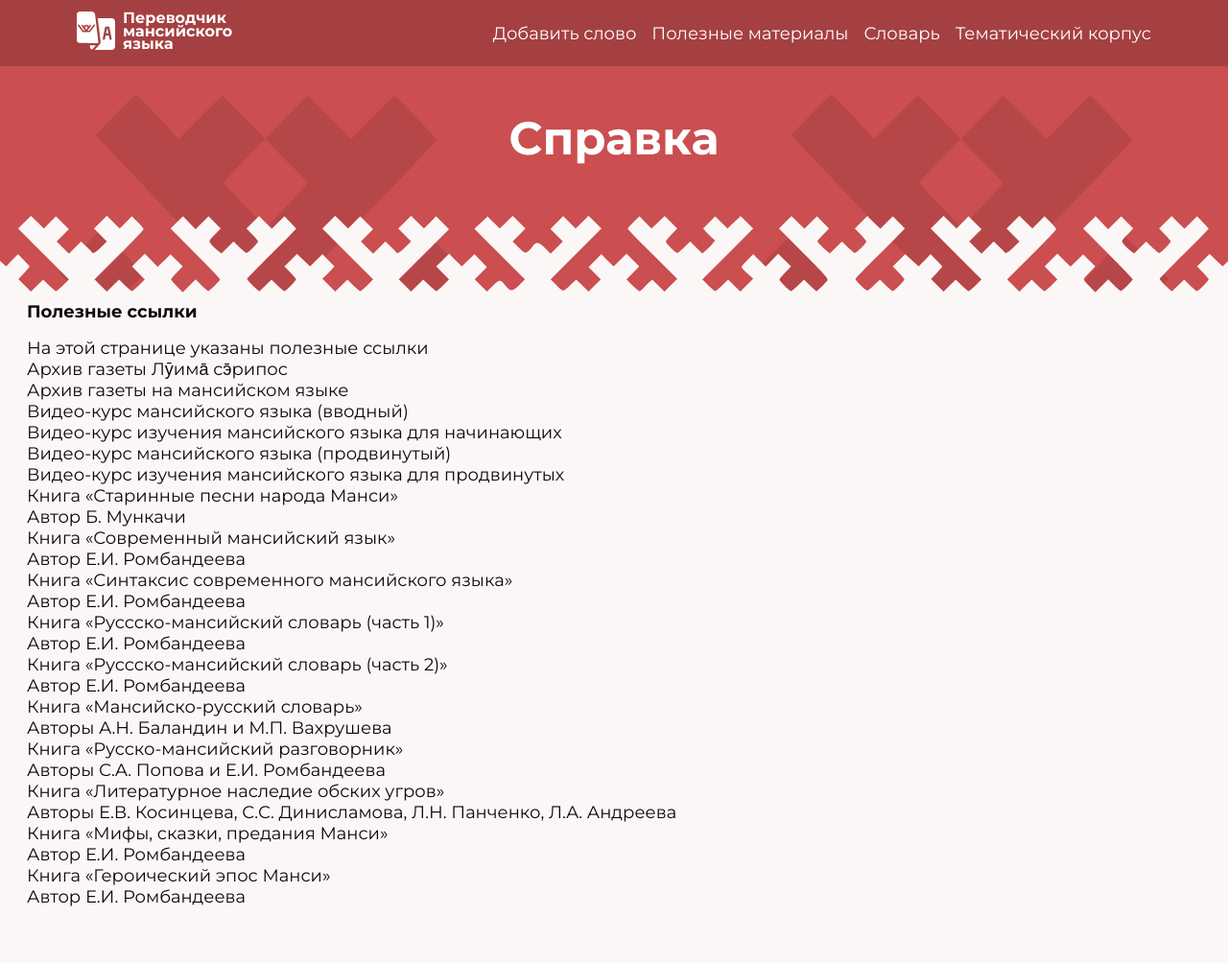
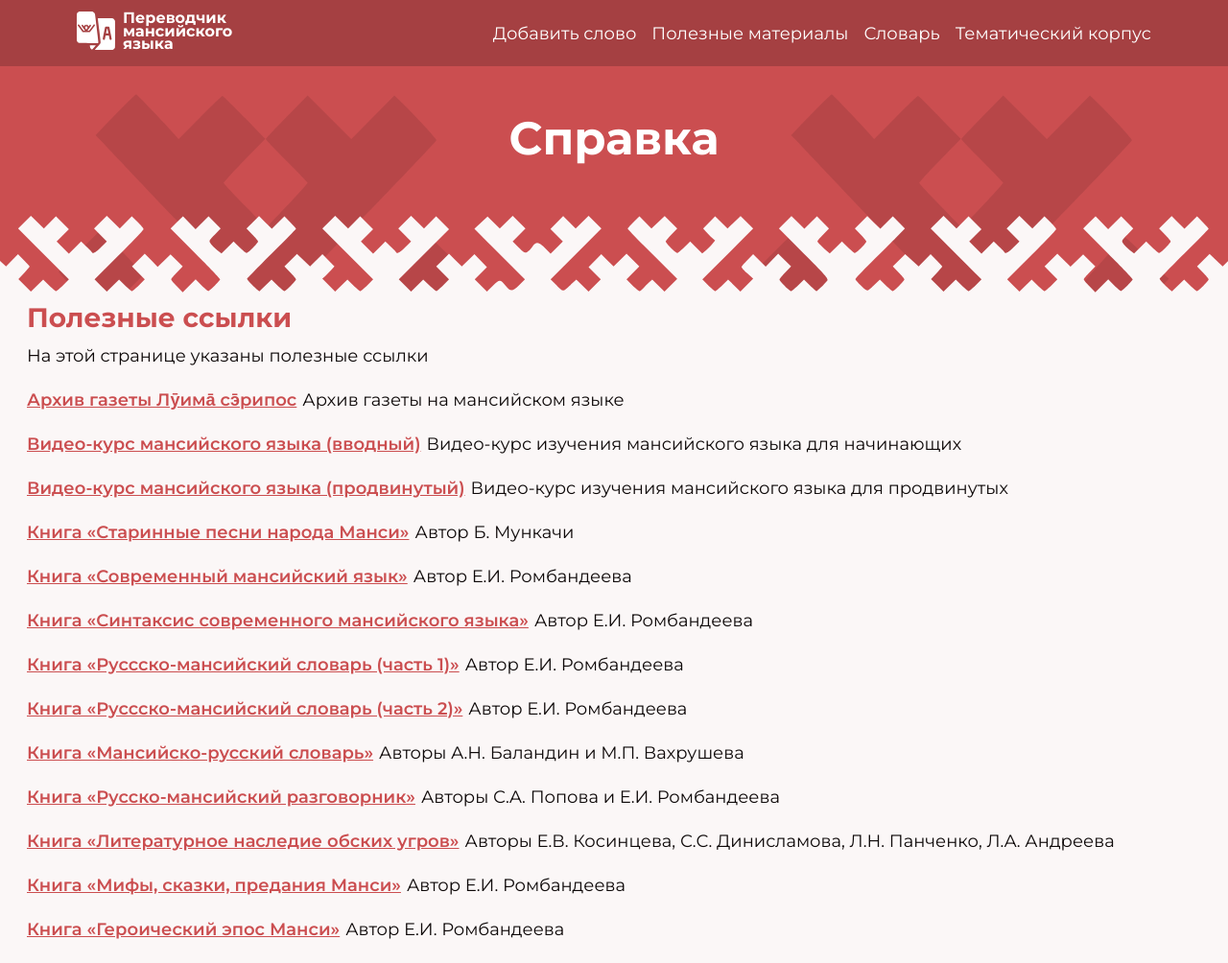
Before and after one commit to semyonmynko/Russian-Mansi-Translator, a FastAPI app: template backend/app/templates/links.html in a window 1280 px wide. Shown: the whole page at 96% size. Before the commit the page ends 945 px from the top, so only its background shows below. Run offline with FastAPI, Linux system fonts and the light colour scheme; the template is opened without the code that fills it, so the values that code supplies are empty; parts of the project's set-up code (start-up, migrations or seed data) failed here and were passed over.

Commit message:
Add files via upload
Обновлённые стили для Справки

```diff
--- a/backend/app/static/css/style.css
+++ b/backend/app/static/css/style.css
@@ -814,3 +814,30 @@ h2{
 .mini8 {
 	width: 808px;
 }
+
+.links li {
+	display: flex;
+	flex-direction: row;
+}
+
+.form_links h2{
+	font-size: 28px;
+	color: var(--color-red);
+	text-align: left;
+	margin-bottom: 12px;
+}
+
+.form_links p{
+	text-align: left;
+	margin-bottom: 24px;
+}
+
+.link {
+	font-weight: 600;
+	color: var(--color-red);
+	text-decoration: underline;
+}
+
+.links li p {
+	margin-left: 6px;
+}
```
